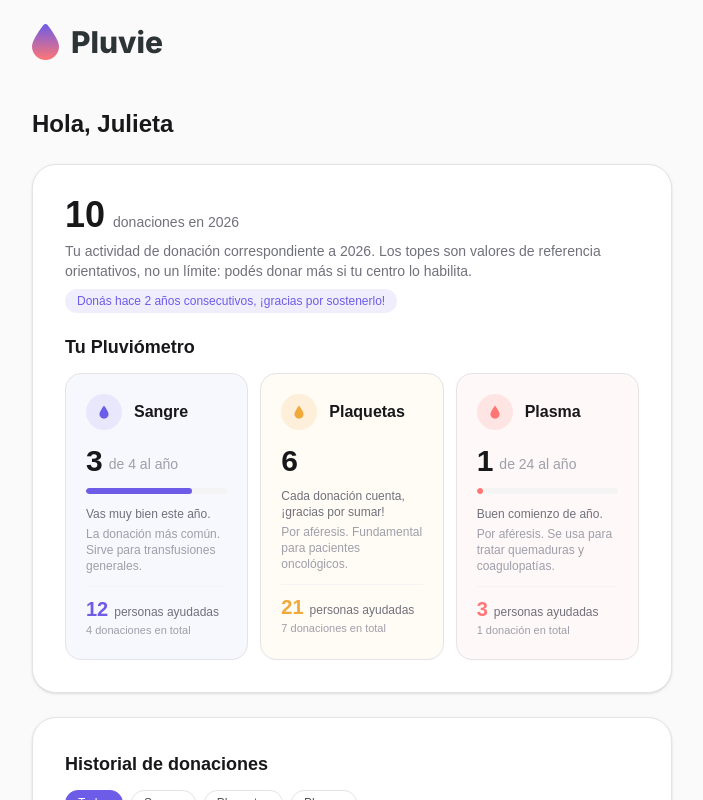
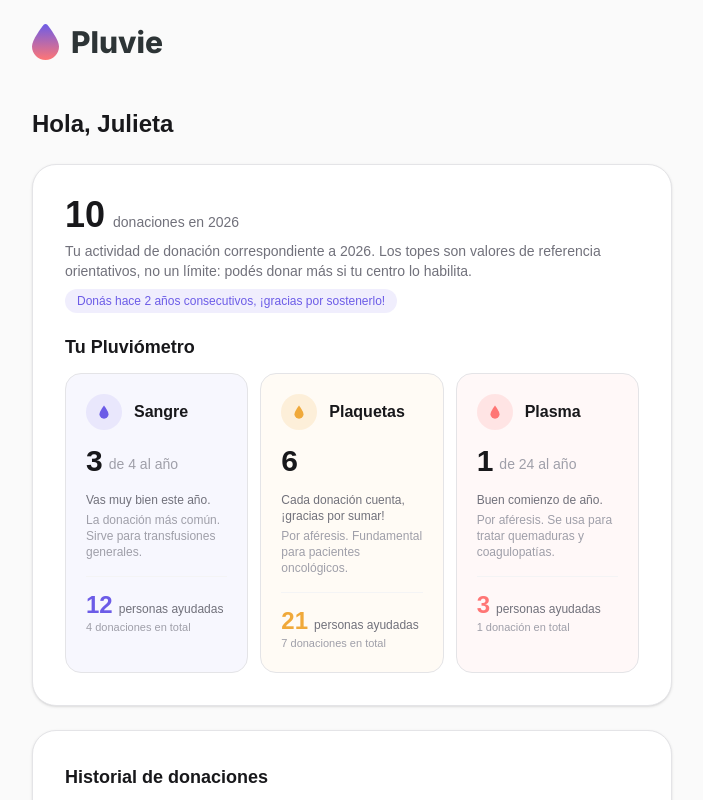
Before and after one commit to lscroggie/Pluvie-frontend, a Next.js app: page /perfil in a window 1280 px wide. Shown: the top 800 px of the page, without its empty margins (288-991 px from the left). Built offline with nearby package versions, Linux system fonts and the light colour scheme.

Commit message:
Pluviometro: quitar barras de progreso redundantes de las cards
Co-Authored-By: Claude Sonnet 5 <noreply@anthropic.com>

```diff
--- a/src/components/donor-profile/Pluviometro.tsx
+++ b/src/components/donor-profile/Pluviometro.tsx
@@ -8,7 +8,6 @@ import {
 } from "@/lib/donor-profile/data";
 import type { Donation } from "@/lib/donor-profile/types";
 import { FadeInNumber } from "./FadeInNumber";
-import { ProgressBar } from "./ProgressBar";
 import { DONATION_TYPE_COLOR } from "./donationColors";
 import { DropIcon } from "./DropIcon";
 
@@ -57,7 +56,6 @@ export function Pluviometro({ donations, year }: { donations: Donation[]; year:
           const totalCount = totalCounts[type.id];
           const cap = REFERENCE_CAPS[type.id];
           const color = DONATION_TYPE_COLOR[type.id];
-          const progress = cap ? Math.min(100, (count / cap) * 100) : 0;
           const cardDelay = index * 90;
 
           return (
@@ -80,24 +78,15 @@ export function Pluviometro({ donations, year }: { donations: Donation[]; year:
                 {cap && <span className="pb-0.5 text-sm text-zinc-400">de {cap} al año</span>}
               </div>
 
-              {cap && (
-                <ProgressBar
-                  progress={progress}
-                  delayMs={cardDelay + 700}
-                  className="mt-3 h-1.5 w-full overflow-hidden rounded-full bg-zinc-100"
-                  barClassName={color.barBg}
-                />
-              )}
-
-              <p className="mt-3 text-xs text-zinc-500">{encouragingLabel(count, cap)}</p>
+              <p className="mt-4 text-xs text-zinc-500">{encouragingLabel(count, cap)}</p>
               <p className="mt-1 text-xs text-zinc-400">{type.description}</p>
 
-              <div className="mt-3 border-t border-zinc-100 pt-3">
+              <div className="mt-4 border-t border-zinc-100 pt-4">
                 <div className="flex items-baseline gap-1.5">
                   <FadeInNumber
                     value={totalCount * PEOPLE_HELPED_PER_DONATION}
                     delayMs={cardDelay + 40}
-                    className={`text-xl font-bold leading-none ${color.text}`}
+                    className={`text-2xl font-bold leading-none ${color.text}`}
                   />
                   <span className="text-xs text-zinc-500">personas ayudadas</span>
                 </div>
--- a/src/components/donor-profile/ProgressBar.tsx
+++ /dev/null
@@ -1,31 +0,0 @@
-"use client";
-
-import { useEffect, useState } from "react";
-
-export function ProgressBar({
-  progress,
-  delayMs = 0,
-  className,
-  barClassName,
-}: {
-  progress: number;
-  delayMs?: number;
-  className?: string;
-  barClassName?: string;
-}) {
-  const [width, setWidth] = useState(0);
-
-  useEffect(() => {
-    const timer = setTimeout(() => setWidth(progress), delayMs);
-    return () => clearTimeout(timer);
-  }, [progress, delayMs]);
-
-  return (
-    <div className={className}>
-      <div
-        className={`h-full rounded-full ${barClassName ?? ""}`}
-        style={{ width: `${width}%`, transition: "width 900ms ease-out" }}
-      />
-    </div>
-  );
-}
```
